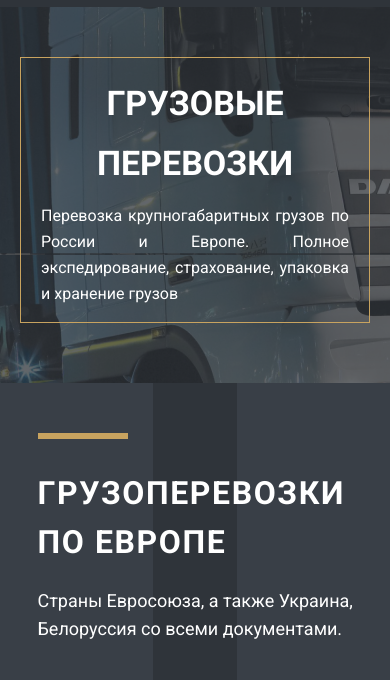
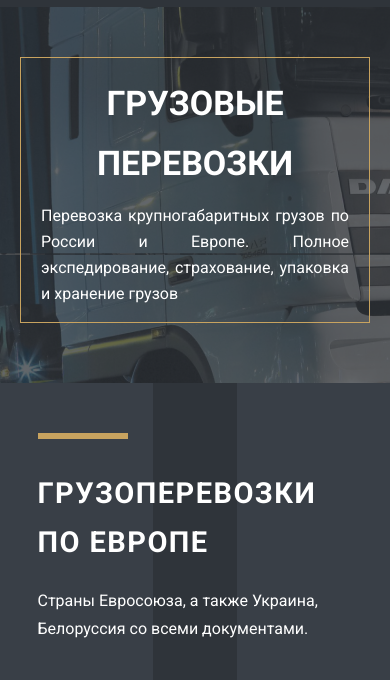
Before and after one commit to Vitalick37/transp, a plain HTML site: page index.html in a window 390 px wide. Shown: the part 146-826 px from the top of the page. Drawn offline with nearby package versions, Linux system fonts and the light colour scheme.

Commit message:
правки по слайдеру

```diff
--- a/css/style.css
+++ b/css/style.css
@@ -1094,6 +1094,15 @@ margin-top: 10px;
             flex-direction: row-reverse;
             margin-top: 50px;
         } */
+        .slide-title {
+            font-size: 29px;
+
+        }
+        .slide-description {
+
+            font-size: 16px;
+
+        }
         .btn-forward {
             margin-bottom: 0;
         }
```
